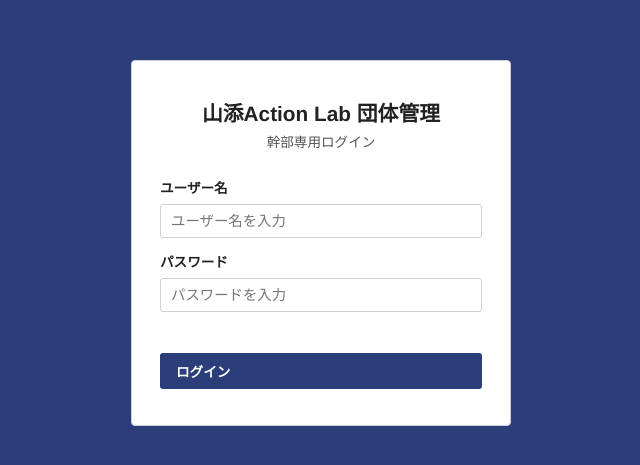
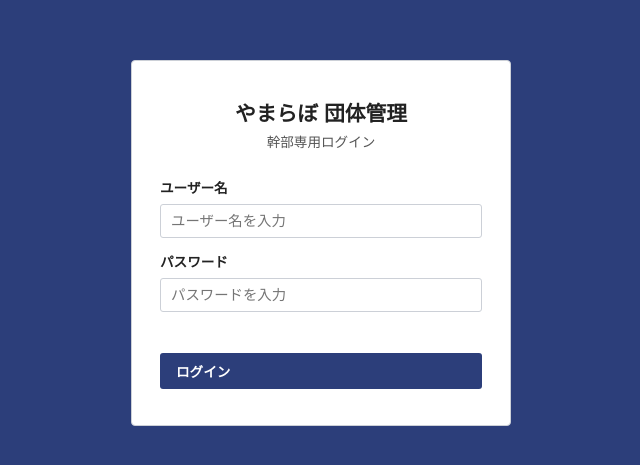
Before and after one commit to ymdsr0331/member-management, a website: page public/index.html in a window 1280 px wide. Shown: the part 157-622 px from the top of the page, without its empty margins (319-959 px from the left). Drawn offline with Linux system fonts and the light colour scheme.

Commit message:
Update HTML

```diff
--- a/public/index.html
+++ b/public/index.html
@@ -3,7 +3,7 @@
 <head>
   <meta charset="UTF-8">
   <meta name="viewport" content="width=device-width, initial-scale=1.0">
-  <title>山添Action Lab 団体管理</title>
+  <title>やまらぼ 団体管理</title>
   <link rel="stylesheet" href="css/style.css">
 </head>
 <body>
@@ -11,7 +11,7 @@
   <!-- ========== ログイン画面 ========== -->
   <div id="login-screen" class="login-screen">
     <div class="login-card">
-      <h1 class="login-title">山添Action Lab 団体管理</h1>
+      <h1 class="login-title">やまらぼ 団体管理</h1>
       <p class="login-subtitle">幹部専用ログイン</p>
       <div class="form-group">
         <label>ユーザー名</label>
@@ -31,7 +31,7 @@
 
     <!-- ヘッダー -->
     <header class="app-header">
-      <span class="app-title">山添Action Lab 団体管理</span>
+      <span class="app-title">やまらぼ 団体管理</span>
       <div class="header-actions">
         <button id="btn-logout" class="header-btn">ログアウト</button>
       </div>
@@ -133,8 +133,6 @@
                 <option value="2年">2年</option>
                 <option value="3年">3年</option>
                 <option value="4年">4年</option>
-                <option value="院1年">院1年</option>
-                <option value="院2年">院2年</option>
               </select>
             </div>
           </div>
```
